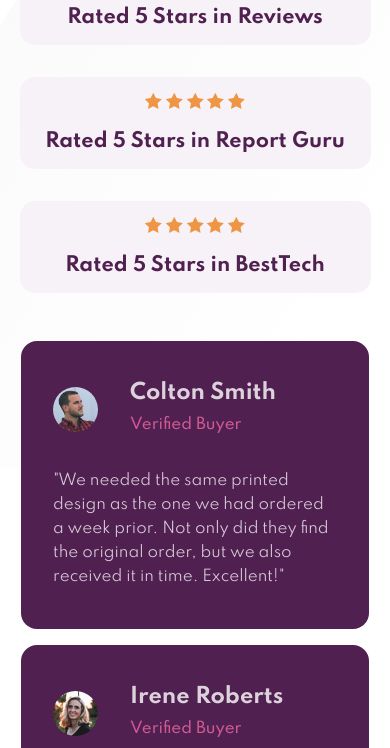
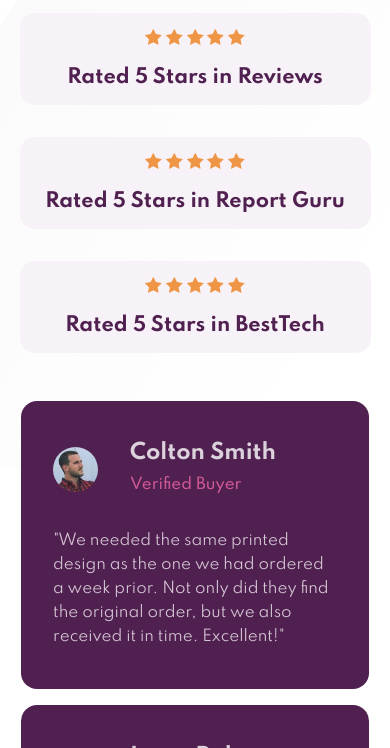
Before and after one commit to rosialix/Social-Proof-Section, a plain HTML site: page index.html in a window 390 px wide. Shown: the part 304-1052 px from the top of the page. Drawn offline with Linux system fonts and the light colour scheme.

```diff
--- a/index.html
+++ b/index.html
@@ -98,7 +98,7 @@
   Challenge by
   <a href="https://www.frontendmentor.io?ref=challenge" target="_blank"
     >Frontend Mentor</a
-  >. Coded by <a href="#">Your Name Here</a>.
+  >. Coded by <a href="#">Rosi Ibarra</a>.
 </div>
   </body>
 </html>
--- a/style.css
+++ b/style.css
@@ -226,6 +226,7 @@ main{
     }
     .grid{
         width:100%;
+        margin-top: 120px;
         display: grid;
         grid-template-columns: 1fr;
         grid-template-rows: repeat(3,1fr);
```
Also changed, not shown: Desktop.png (added), movil.png (added).
